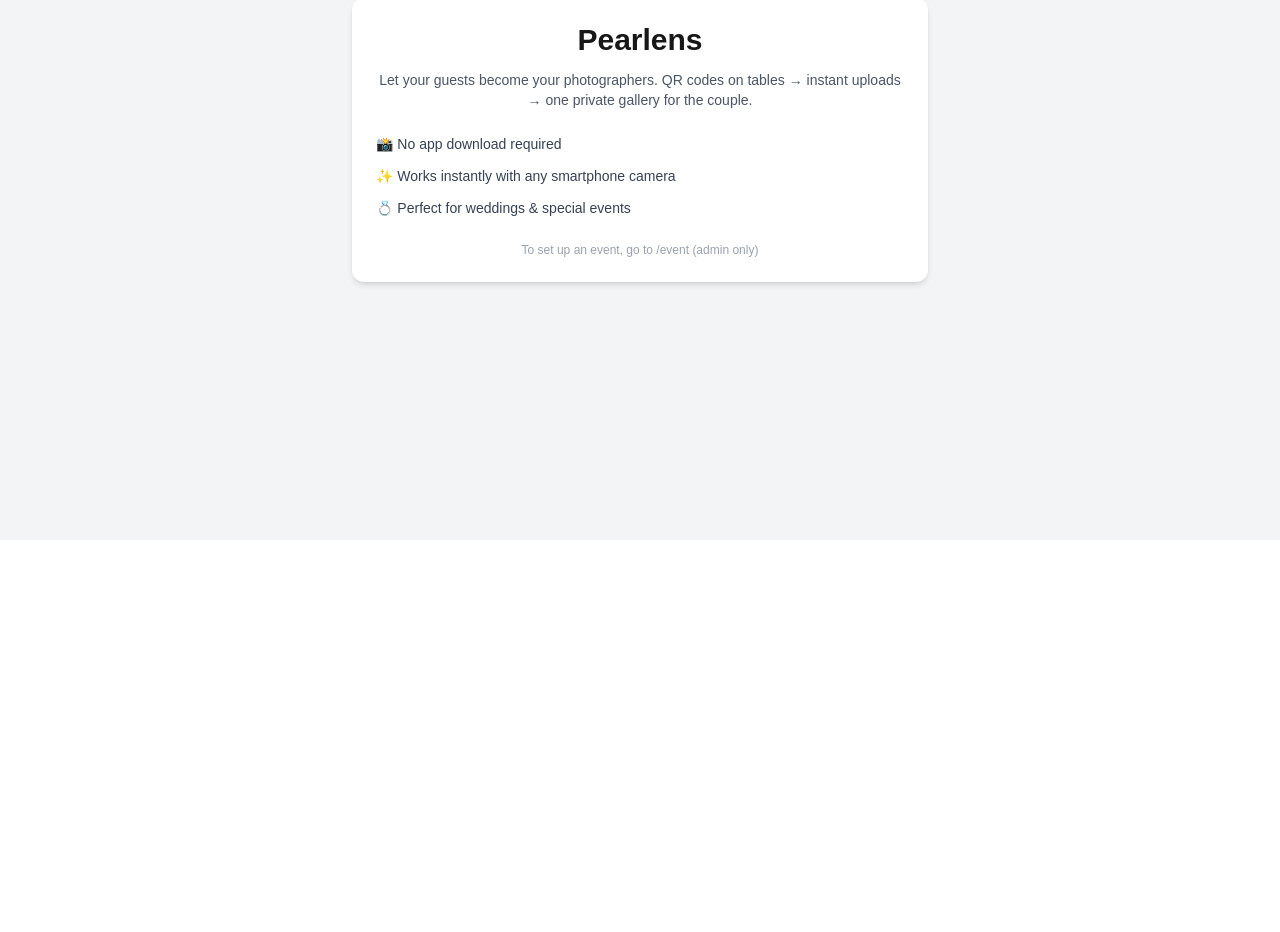
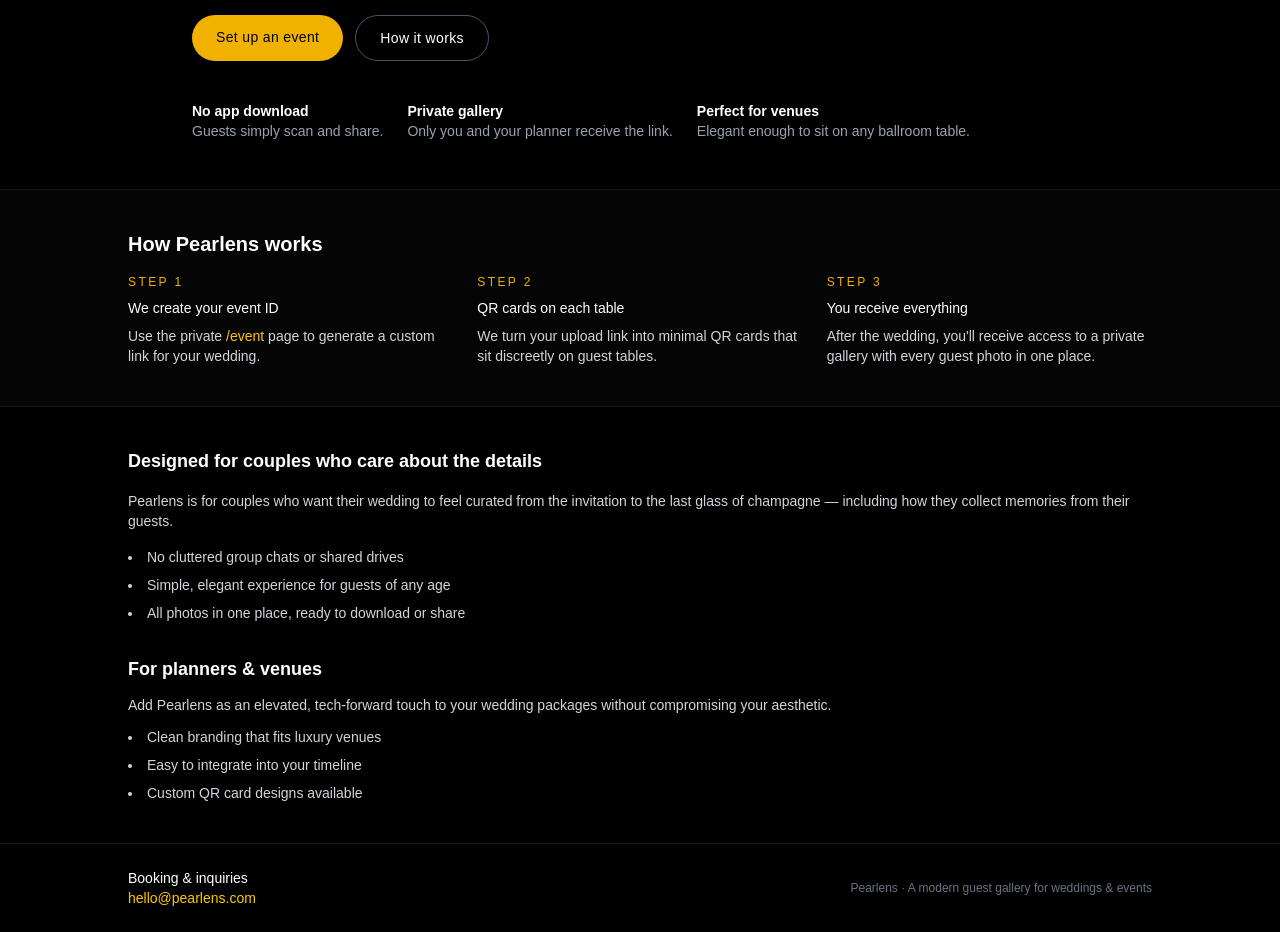
Before and after one commit to larafashah/pearlens, a Next.js app: page / in a window 1280 px wide. Shown: the part 260-1192 px from the top of the page. Before the commit the page ends 800 px from the top, so only its background shows below. Built offline with nearby package versions, Linux system fonts and the light colour scheme.

Commit message:
Luxury homepage design

```diff
--- a/app/page.tsx
+++ b/app/page.tsx
@@ -1,22 +1,152 @@
 export default function HomePage() {
   return (
-    <main className="min-h-screen flex flex-col items-center justify-center px-4 py-8 bg-gray-100">
-      <section className="max-w-xl w-full bg-white rounded-xl shadow-md p-6 text-center">
-        <h1 className="text-3xl font-semibold mb-3">Pearlens</h1>
-        <p className="text-sm text-gray-600 mb-6">
-          Let your guests become your photographers. QR codes on tables → instant uploads → one private gallery for the couple.
-        </p>
+    <main className="min-h-screen bg-black text-white flex flex-col">
+      {/* Hero */}
+      <section className="flex-1 flex items-center justify-center px-6 py-12">
+        <div className="w-full max-w-4xl">
+          <p className="text-xs tracking-[0.3em] uppercase text-yellow-500 mb-4">
+            Luxury Wedding Guest Gallery
+          </p>
 
-        <div className="space-y-3 text-left text-sm text-gray-700">
-          <p>📸 No app download required</p>
-          <p>✨ Works instantly with any smartphone camera</p>
-          <p>💍 Perfect for weddings & special events</p>
+          <h1 className="text-4xl sm:text-5xl md:text-6xl font-semibold leading-tight mb-4">
+            Pearlens
+          </h1>
+
+          <p className="text-sm sm:text-base text-gray-300 max-w-xl mb-8">
+            A modern way to collect every moment from your wedding. Guests scan a
+            discreet QR code at their table — you wake up to a curated gallery of
+            everything they captured.
+          </p>
+
+          <div className="flex flex-wrap gap-3 mb-10">
+            <a
+              href="/event"
+              className="px-6 py-3 rounded-full bg-yellow-500 text-black text-sm font-medium tracking-wide hover:bg-yellow-400 transition"
+            >
+              Set up an event
+            </a>
+            <a
+              href="#how-it-works"
+              className="px-6 py-3 rounded-full border border-gray-600 text-sm font-medium tracking-wide hover:border-yellow-500 hover:text-yellow-300 transition"
+            >
+              How it works
+            </a>
+          </div>
+
+          <div className="flex flex-wrap gap-6 text-xs sm:text-sm text-gray-400">
+            <div>
+              <p className="font-semibold text-white">No app download</p>
+              <p>Guests simply scan and share.</p>
+            </div>
+            <div>
+              <p className="font-semibold text-white">Private gallery</p>
+              <p>Only you and your planner receive the link.</p>
+            </div>
+            <div>
+              <p className="font-semibold text-white">Perfect for venues</p>
+              <p>Elegant enough to sit on any ballroom table.</p>
+            </div>
+          </div>
         </div>
+      </section>
 
-        <p className="mt-6 text-xs text-gray-400">
-          To set up an event, go to /event (admin only)
-        </p>
+      {/* How it works */}
+      <section
+        id="how-it-works"
+        className="border-t border-neutral-900 bg-[#050505] px-6 py-10"
+      >
+        <div className="w-full max-w-5xl mx-auto">
+          <h2 className="text-lg sm:text-xl font-semibold mb-4">
+            How Pearlens works
+          </h2>
+          <div className="grid gap-6 sm:grid-cols-3 text-sm text-gray-300">
+            <div className="space-y-2">
+              <p className="text-xs uppercase tracking-[0.2em] text-yellow-500">
+                Step 1
+              </p>
+              <p className="font-medium text-white">We create your event ID</p>
+              <p>
+                Use the private <span className="text-yellow-400">/event</span>{" "}
+                page to generate a custom link for your wedding.
+              </p>
+            </div>
+            <div className="space-y-2">
+              <p className="text-xs uppercase tracking-[0.2em] text-yellow-500">
+                Step 2
+              </p>
+              <p className="font-medium text-white">QR cards on each table</p>
+              <p>
+                We turn your upload link into minimal QR cards that sit
+                discreetly on guest tables.
+              </p>
+            </div>
+            <div className="space-y-2">
+              <p className="text-xs uppercase tracking-[0.2em] text-yellow-500">
+                Step 3
+              </p>
+              <p className="font-medium text-white">You receive everything</p>
+              <p>
+                After the wedding, you&apos;ll receive access to a private
+                gallery with every guest photo in one place.
+              </p>
+            </div>
+          </div>
+        </div>
       </section>
+
+      {/* For couples & planners */}
+      <section className="border-t border-neutral-900 bg-black px-6 py-10">
+        <div className="w-full max-w-5xl mx-auto grid gap-8 md:grid-cols-[1.2fr,1fr] text-sm">
+          <div className="space-y-4 text-gray-300">
+            <h3 className="text-base sm:text-lg font-semibold text-white">
+              Designed for couples who care about the details
+            </h3>
+            <p>
+              Pearlens is for couples who want their wedding to feel curated from
+              the invitation to the last glass of champagne — including how they
+              collect memories from their guests.
+            </p>
+            <ul className="space-y-2 list-disc list-inside">
+              <li>No cluttered group chats or shared drives</li>
+              <li>Simple, elegant experience for guests of any age</li>
+              <li>All photos in one place, ready to download or share</li>
+            </ul>
+          </div>
+
+          <div className="space-y-3 text-gray-300">
+            <h3 className="text-base sm:text-lg font-semibold text-white">
+              For planners & venues
+            </h3>
+            <p>
+              Add Pearlens as an elevated, tech-forward touch to your wedding
+              packages without compromising your aesthetic.
+            </p>
+            <ul className="space-y-2 list-disc list-inside">
+              <li>Clean branding that fits luxury venues</li>
+              <li>Easy to integrate into your timeline</li>
+              <li>Custom QR card designs available</li>
+            </ul>
+          </div>
+        </div>
+      </section>
+
+      {/* Contact / footer */}
+      <footer className="border-t border-neutral-900 bg-black px-6 py-6">
+        <div className="w-full max-w-5xl mx-auto flex flex-col sm:flex-row items-center justify-between gap-4 text-xs sm:text-sm text-gray-400">
+          <div>
+            <p className="font-medium text-white">Booking & inquiries</p>
+            <a
+              href="mailto:hello@pearlens.com"
+              className="text-yellow-400 hover:text-yellow-300"
+            >
+              hello@pearlens.com
+            </a>
+          </div>
+          <p className="text-[0.7rem] sm:text-xs text-gray-500">
+            Pearlens · A modern guest gallery for weddings & events
+          </p>
+        </div>
+      </footer>
     </main>
   );
 }
```
